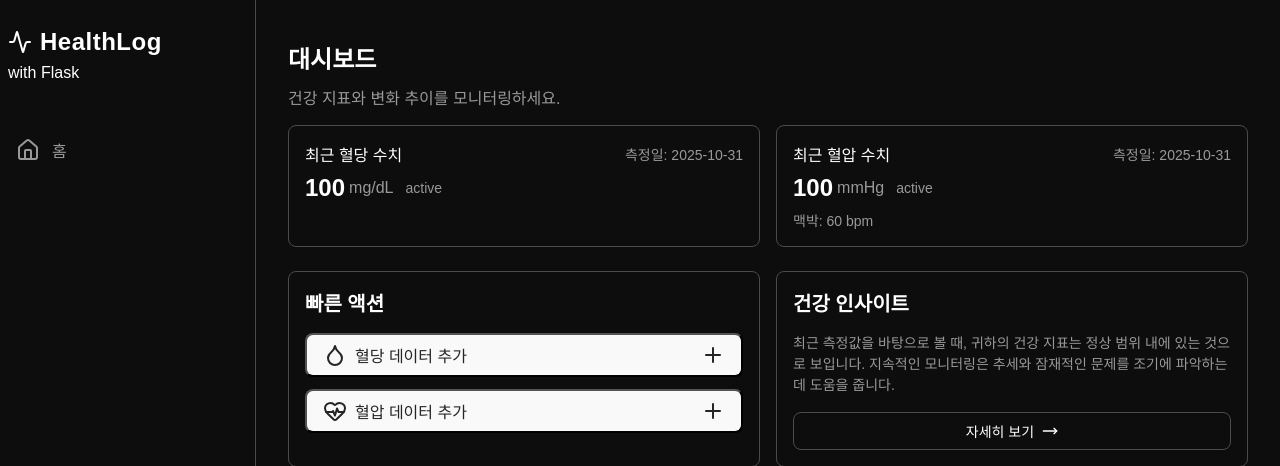
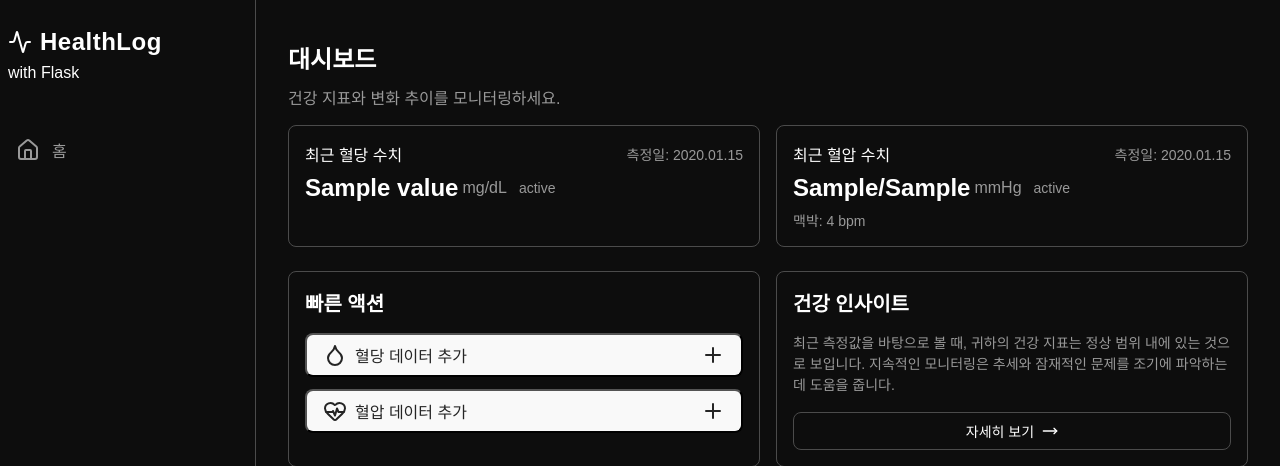
Before and after one commit to hyoni0817/jinja2-health-log, a Flask app: template templates/index.html in a window 1280 px wide. Shown: the top 466 px of the page. Run offline with Flask 3, Linux system fonts and the light colour scheme; the template is opened without the code that fills it: most values are stand-ins (such as "Sample title", 1, 10 or a date in 2020); style sheets or scripts are compiled from the project's sources.

Commit message:
Feat: 최근 혈당 및 혈압 수치의 측정일 날짜 포맷팅
- 날짜 포맷팅을 위해 dayjs를 사용하는데 index.html에서 작성한 script 위치가 layout.html에서 표현될 때는 dayjs 스크립트보다 위에 위치해서 dayjs를 사용할 수 없었음.

- 그래서 {% block scripts %}를 생성하여 dayjs 보다 아래에 스크립트가 삽입되도록 하여 문제를 해결함.

```diff
--- a/templates/index.html
+++ b/templates/index.html
@@ -12,13 +12,15 @@
       <div class="card latest-metrics-card">
         <div class="latest-metrics-header">
           <h2 class="latest-metrics-header-title">최근 혈당 수치</h2>
-          <p class="latest-metrics-header-date">측정일: 2025-10-31</p>
+          <p class="latest-metrics-header-date" data-date="{{ latest_blood_sugar.date }}">
+            측정일: <span class="formatted-date"></span>
+          </p>
         </div>
 
         <div class="latest-metrics-content">
           <div class="latest-metrics-description">
             <div class="latest-metrics-description-value-container">
-              <span class="latest-metrics-description-value">100</span>
+              <span class="latest-metrics-description-value">{{ latest_blood_sugar.value }}</span>
               <span class="latest-metrics-description-unit">mg/dL</span>
               <span class="latest-metrics-description-status latest-metrics-description-status-{{ blood_sugar_status }}"
                 >{{ blood_sugar_status_label }}</span
@@ -31,13 +33,17 @@
       <div class="card latest-metrics-card">
         <div class="latest-metrics-header">
           <h2 class="latest-metrics-header-title">최근 혈압 수치</h2>
-          <p class="latest-metrics-header-date">측정일: 2025-10-31</p>
+          <p class="latest-metrics-header-date" data-date="{{ latest_blood_pressure.date }}">
+            측정일: <span class="formatted-date"></span>
+          </p>
         </div>
 
         <div class="latest-metrics-content">
           <div class="latest-metrics-description">
             <div class="latest-metrics-description-value-container">
-              <span class="latest-metrics-description-value">100</span>
+              <span class="latest-metrics-description-value"
+                >{{ latest_blood_pressure.systolic_bp }}/{{ latest_blood_pressure.diastolic_bp }}</span
+              >
               <span class="latest-metrics-description-unit">mmHg</span>
               <span
                 class="latest-metrics-description-status latest-metrics-description-status-{{ blood_pressure_status }}"
@@ -45,7 +51,7 @@
               >
             </div>
 
-            <span class="latest-metrics-description-heart_rate">맥박: 60 bpm</span>
+            <span class="latest-metrics-description-heart_rate">맥박: {{ latest_blood_pressure.heart_rate }} bpm</span>
           </div>
         </div>
       </div>
@@ -97,6 +103,42 @@
       </div>
     </section>
   </div>
+{% endblock %}
+
+{% block scripts %}
+  <script>
+    (function () {
+      // 최근 혈당 날짜 포맷팅
+      const bloodSugarDateElement = document.querySelectorAll('.latest-metrics-header-date')[0];
+
+      console.log(bloodSugarDateElement);
+      if (bloodSugarDateElement) {
+        const rawDate = bloodSugarDateElement.getAttribute('data-date');
+        console.log(rawDate);
+        console.log(dayjs);
+        if (rawDate && typeof dayjs !== 'undefined') {
+          const formattedDate = dayjs(rawDate).format('YYYY.MM.DD');
+          const span = bloodSugarDateElement.querySelector('.formatted-date');
+          if (span) {
+            span.textContent = formattedDate;
+          }
+        }
+      }
+
+      // 최근 혈압 날짜 포맷팅 (동일한 패턴)
+      const bloodPressureDateElement = document.querySelectorAll('.latest-metrics-header-date')[1];
+      if (bloodPressureDateElement) {
+        const rawDate = bloodPressureDateElement.getAttribute('data-date');
+        if (rawDate && typeof dayjs !== 'undefined') {
+          const formattedDate = dayjs(rawDate).format('YYYY.MM.DD');
+          const span = bloodPressureDateElement.querySelector('.formatted-date');
+          if (span) {
+            span.textContent = formattedDate;
+          }
+        }
+      }
+    })();
+  </script>
 
   <script>
     (function () {
--- a/templates/layout.html
+++ b/templates/layout.html
@@ -49,5 +49,8 @@
     <script>
       dayjs().format();
     </script>
+
+    {% block scripts %}
+    {% endblock %}
   </body>
 </html>
```
